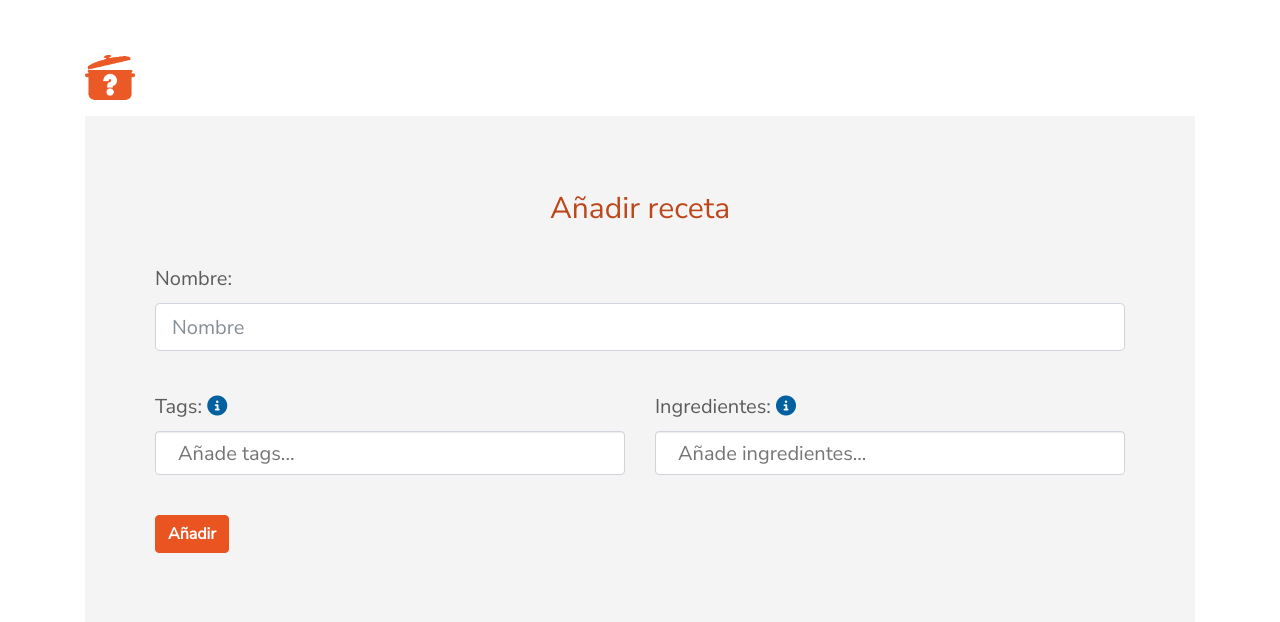
After one commit to jcguzmand/buscador_recetas_proyecto_CFTIC, a Symfony app: template templates/recetas/addReceta.html.twig in a window 1280 px wide. The commit adds this page. Shown: the top 622 px of the page. Run offline with Twig, Linux system fonts and the light colour scheme; the template is opened without the code that fills it, so the values that code supplies are empty; some libraries are stand-ins or nearby versions.

Commit message:
Ventana de añadir recetas a medias

```diff
--- a/public/css/styles.css
+++ b/public/css/styles.css
@@ -349,7 +349,6 @@ img.emoji {
     margin-right: auto;
 }
 
-
 #msg_olvidar{
     margin-left: auto;
     margin-right: auto;
@@ -406,3 +405,39 @@ img.emoji {
     margin-left: auto;
     margin-right: auto;
 }
+
+/*Añadir recetas----------------------------------------------------------------------- */
+
+#card_add_recetas{
+    font-family: 'Nunito Sans', sans-serif;
+    color: #5c5c5c;
+    background-color: #f4f4f4;
+}
+
+#card_add_recetas legend{
+    color: #bd461b;
+    font-size: 30px;
+    width: auto;
+    margin-left: auto;
+    margin-right: auto;
+}
+
+#card_add_recetas label{
+    display: block;
+}
+
+#form_add_receta .bootstrap-tagsinput{
+    max-width: 100% !important;
+    width: 100% !important;
+    border-radius: .25rem !important;
+    -webkit-border-radius: .25rem !important;
+    -moz-border-radius: .25rem !important;
+    -ms-border-radius: .25rem !important;
+    -o-border-radius: .25rem !important;
+    border-color: #ced4da !important;
+    padding: .6rem 1rem !important;
+}
+
+.fa-circle-info{
+    color:rgb(0, 96, 160);
+}
--- /dev/null
+++ b/public/js/add_recetas.js
@@ -0,0 +1,24 @@
+$(document).ready(function () {
+    initAddTags();
+    initAddIngredientes();
+});
+
+function initAddTags() {
+    $('#addTags').tagsinput();
+    $('#addTags').off('itemAdded');
+    $('#addTags').on('itemAdded', function(event) {
+    });
+    $('#addTags').off('itemRemoved');
+    $('#addTags').on('itemRemoved', function(event) {
+    });
+}
+
+function initAddIngredientes() {
+    $('#addIngredientes').tagsinput();
+    $('#addIngredientes').off('itemAdded');
+    $('#addIngredientes').on('itemAdded', function(event) {
+    });
+    $('#addIngredientes').off('itemRemoved');
+    $('#addIngredientes').on('itemRemoved', function(event) {
+    });
+}
--- a/src/Controller/UsuariosController.php
+++ b/src/Controller/UsuariosController.php
@@ -43,7 +43,7 @@ class UsuariosController extends AbstractController
         //Guardar el usuario en la BD
         $em->getRepository(Usuarios::class)->add($usuario, true);
 
-        //Retorno la vista con los datos--------------------------------------------------------------
+        //Retorno la vista--------------------------------------------------------------
         return $this->render('usuarios/confirmRegistroUsuario.html.twig');
     }
 
@@ -96,7 +96,7 @@ class UsuariosController extends AbstractController
     }
 
     #[Route('/desconectar', name: 'desconectarUsuario')]
-    public function desconectarUsuario(Request $request, EntityManagerInterface $em)
+    public function desconectarUsuario(Request $request)
     {
         $session = $request->getSession();
         $session->invalidate();
--- /dev/null
+++ b/templates/recetas/addReceta.html.twig
@@ -0,0 +1,59 @@
+{% extends 'base.html.twig' %}
+
+{% block content %}
+	<div class="container mt-5">
+		<div class="row">
+			<div class="col-12">
+				<a class="navbar-brand mb-2" href="{{ path('inicio') }}" id="enlace_inicio" data-toggle="tooltip" data-placement="top" title="Ir a inicio">
+					<img src="img/logo_inverso.png" alt="Logotipo" height="50">
+				</a>
+				<div class="card-box" id="card_add_recetas">
+					<div class="row">
+						<div class="col">
+							<form action="{{ path('ejecutarAddReceta') }}" method="POST" id="form_add_receta">
+								<fieldset>
+									<legend>Añadir receta</legend>
+									<div class="form-group">
+										<label class="col-form-label col-form-label-lg mt-3" for="inputLarge">Nombre:</label>
+										<input class="form-control form-control-lg" type="text" placeholder="Nombre" id="nombre" name="nombre">
+									</div>
+									<div class="row">
+										<div class="col">
+											<div class="form-group">
+												<label class="col-form-label col-form-label-lg mt-3" for="addTags">Tags:
+                                                    <i class="fa-solid fa-circle-info" data-toggle="tooltip" data-placement="top" title="Los Tags son importantes a la hora de buscar las recetas.
+                                                        Introduce los ingredientes más importantes con los que deseas que sea localizada por los usuarios.
+                                                        Es recomendable que cada Tag sea un nombre de ingrediente en singular. Al terminar de escribir una Tag pulsa intro y continua con el siguiente. Por favor, cuida la ortografía.">
+                                                    </i>
+                                                </label>
+												<input class="form-control form-control-lg" type="text" placeholder="Añade tags..." id="addTags" name="tags">
+											</div>
+										</div>
+										<div class="col">
+											<div class="form-group">
+												<label class="col-form-label col-form-label-lg mt-3" for="inputLarge">Ingredientes: <i class="fa-solid fa-circle-info" data-toggle="tooltip" data-placement="top" title="Introduce el nombre y las cantidades de cada ingrediente de tu receta. Despues de introducir cada ingrediente pulsa intro.
+                                                Ejemplo de ingrediente: '200 gr. de arroz'">
+                                                    </i></label>
+												<input class="form-control form-control-lg" type="text" placeholder="Añade ingredientes..." id="addIngredientes" name="ingredientes">
+											</div>
+										</div>
+									</div>
+
+									<div class="input-group mt-3">
+										<button type="submit" class="btn btn-primary mr-2 mt-2">
+											<b>Añadir</b>
+										</button>
+									</div>
+								</fieldset>
+							</form>
+						</div>
+					</div>
+				</div>
+			</div>
+		</div>
+	</div>
+{% endblock %}
+
+{% block javascripts %}
+	<script src="/js/add_recetas.js"></script>
+{% endblock %}
--- a/templates/recetas/listaRecectasUser.html.twig
+++ b/templates/recetas/listaRecectasUser.html.twig
@@ -13,7 +13,7 @@
 							<legend>Tus recetas</legend>
 						</div>
 						<div class="col text-right">
-							<a class="btn btn-primary" href="#" role="button" data-toggle="tooltip" data-placement="top" title="Crear nueva receta">Nueva</a>
+							<a class="btn btn-primary" href="{{ path('mostrarFormAddReceta')}}" role="button" data-toggle="tooltip" data-placement="top" title="Crear nueva receta">Nueva</a>
 						</div>
 						{#dump(recetas)#}
 					</div>
--- /dev/null
+++ b/templates/recetas/prueba.html.twig
@@ -0,0 +1,2 @@
+añadida
+{{dump(request)}}
```
Also changed, not shown: src/Controller/RecetasController.php (+34 -0 lines).
